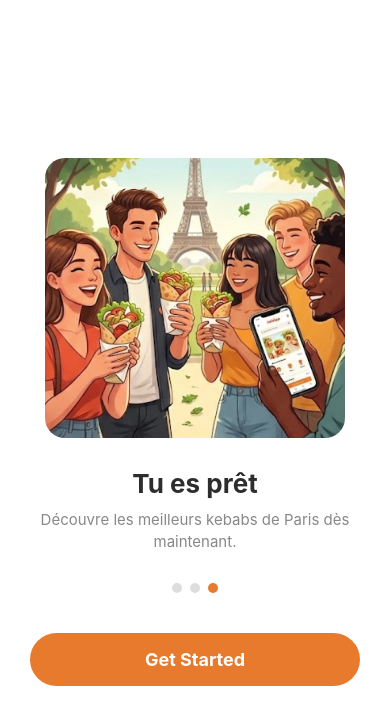
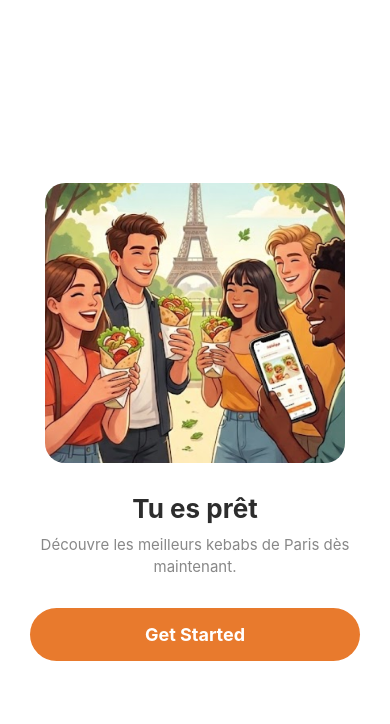
Before and after one commit to MariusWermei/KebApp-Frontend, a React Native app: screen /OnboardingReady in a window 390 px wide. Shown: the top 724 px of the page. Built offline with nearby package versions, Linux system fonts and the light colour scheme.

Commit message:
Onboarding + SignIn/SignUp opérationnel

```diff
--- a/screens/OnboardingPreferences.js
+++ b/screens/OnboardingPreferences.js
@@ -1,11 +1,5 @@
 import React, { useState } from "react";
-import {
-  View,
-  Text,
-  StyleSheet,
-  TouchableOpacity,
-  ScrollView,
-} from "react-native";
+import { View, Text, StyleSheet, TouchableOpacity } from "react-native";
 import Button from "../components/Button";
 
 const TAGS = [
@@ -37,7 +31,7 @@ export default function OnboardingPreferences({ navigation }) {
       {/* Skip */}
       <TouchableOpacity
         style={styles.skipButton}
-        onPress={() => navigation.navigate("OnboardingReady")}
+        onPress={() => navigation.navigate("Geolocation")}
       >
         <Text style={styles.skipText}>Skip</Text>
       </TouchableOpacity>
@@ -68,13 +62,6 @@ export default function OnboardingPreferences({ navigation }) {
             </Text>
           </TouchableOpacity>
         ))}
-      </View>
-
-      {/* Dots */}
-      <View style={styles.dotsContainer}>
-        <View style={styles.dot} />
-        <View style={[styles.dot, styles.dotActive]} />
-        <View style={styles.dot} />
       </View>
 
       {/* Bouton */}
@@ -143,18 +130,4 @@ const styles = StyleSheet.create({
     color: "#FFFFFF",
     fontWeight: "bold",
   },
-  dotsContainer: {
-    flexDirection: "row",
-    gap: 8,
-    marginBottom: 40,
-  },
-  dot: {
-    width: 10,
-    height: 10,
-    borderRadius: 5,
-    backgroundColor: "#DDD",
-  },
-  dotActive: {
-    backgroundColor: "#E87A2D",
-  },
 });
--- a/screens/OnboardingReady.js
+++ b/screens/OnboardingReady.js
@@ -15,13 +15,6 @@ export default function OnboardingReady({ navigation }) {
       <Text style={styles.subtitle}>
         Découvre les meilleurs kebabs de Paris dès maintenant.
       </Text>
-
-      {/* Dots */}
-      <View style={styles.dotsContainer}>
-        <View style={styles.dot} />
-        <View style={styles.dot} />
-        <View style={[styles.dot, styles.dotActive]} />
-      </View>
 
       <Button
         title="Get Started"
@@ -59,18 +52,4 @@ const styles = StyleSheet.create({
     lineHeight: 22,
     marginBottom: 30,
   },
-  dotsContainer: {
-    flexDirection: "row",
-    gap: 8,
-    marginBottom: 40,
-  },
-  dot: {
-    width: 10,
-    height: 10,
-    borderRadius: 5,
-    backgroundColor: "#DDD",
-  },
-  dotActive: {
-    backgroundColor: "#E87A2D",
-  },
 });
--- a/screens/OnboardingWelcome.js
+++ b/screens/OnboardingWelcome.js
@@ -17,13 +17,6 @@ export default function OnboardingWelcome({ navigation }) {
       <Text style={styles.subtitle}>
         Trouve les meilleurs kebabs autour de toi et commande en un clic.
       </Text>
-
-      {/* Dots de pagination */}
-      <View style={styles.dotsContainer}>
-        <View style={[styles.dot, styles.dotActive]} />
-        <View style={styles.dot} />
-        <View style={styles.dot} />
-      </View>
 
       {/* Bouton Next */}
       <Button title="Next →" onPress={() => navigation.navigate("SignIn")} />
@@ -59,18 +52,4 @@ const styles = StyleSheet.create({
     lineHeight: 22,
     marginBottom: 30,
   },
-  dotsContainer: {
-    flexDirection: "row",
-    gap: 8,
-    marginBottom: 40,
-  },
-  dot: {
-    width: 10,
-    height: 10,
-    borderRadius: 5,
-    backgroundColor: "#DDD",
-  },
-  dotActive: {
-    backgroundColor: "#E87A2D",
-  },
 });
--- a/screens/SignIn.js
+++ b/screens/SignIn.js
@@ -59,7 +59,7 @@ export default function LoginScreen() {
   };
 
   const handleSkip = () => {
-    navigation.replace("Main");
+    navigation.replace("Geolocation");
   };
 
   const handleForgotPassword = () => {
--- a/screens/SignUp.js
+++ b/screens/SignUp.js
@@ -50,7 +50,7 @@ export default function SignInScreen() {
 
       if (data.result) {
         await AsyncStorage.setItem("token", data.token);
-        navigation.replace("Main"); // ✅ ta page principale
+        navigation.replace("OnboardingPreferences"); // ✅ Onboarding
       } else {
         Alert.alert("Erreur", data.error || "Connexion impossible");
       }
@@ -150,12 +150,6 @@ export default function SignInScreen() {
                 </TouchableOpacity>
               </View>
 
-              <TouchableOpacity
-                onPress={() => Alert.alert("Info", "À implémenter")}
-              >
-                <Text style={styles.helper}>Forgot Password?</Text>
-              </TouchableOpacity>
-
               {/* Button */}
               <TouchableOpacity
                 style={[styles.primaryBtn, loading && { opacity: 0.85 }]}
@@ -187,7 +181,10 @@ export default function SignInScreen() {
               </TouchableOpacity>
 
               {/* Bottom */}
-              <TouchableOpacity style={styles.backRow} onPress={goToSignup}>
+              <TouchableOpacity
+                style={styles.backRow}
+                onPress={() => navigation.navigate("SignIn")}
+              >
                 <Ionicons name="arrow-back" size={18} color="#64748B" />
                 <Text style={styles.backText}> Back to Sign Up</Text>
               </TouchableOpacity>
@@ -261,7 +258,6 @@ const styles = StyleSheet.create({
     alignItems: "center",
     justifyContent: "center",
   },
-  helper: { color: MUTED, fontSize: 12, marginTop: -6, marginBottom: 12 },
   primaryBtn: {
     backgroundColor: ORANGE,
     borderRadius: 14,
```
